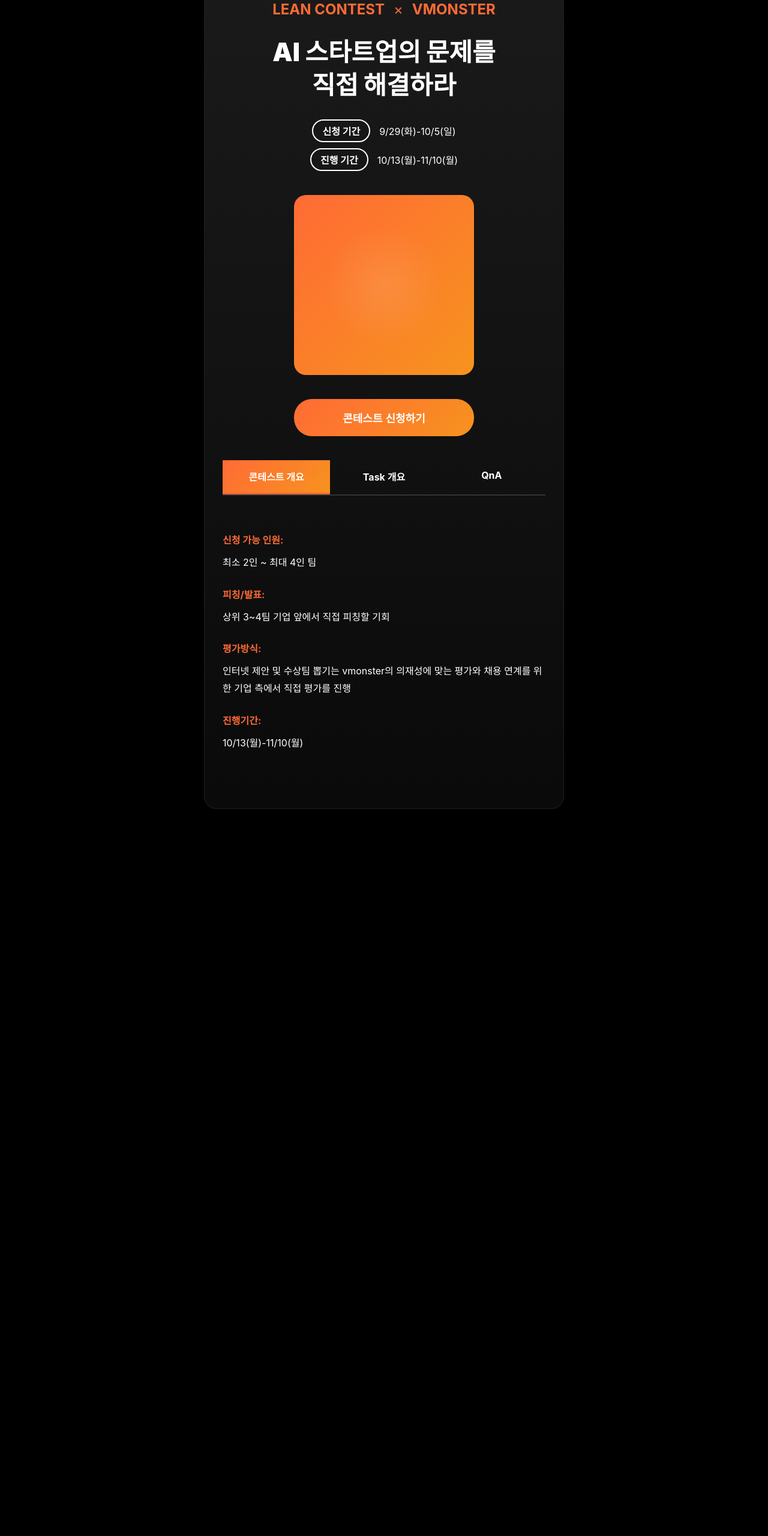
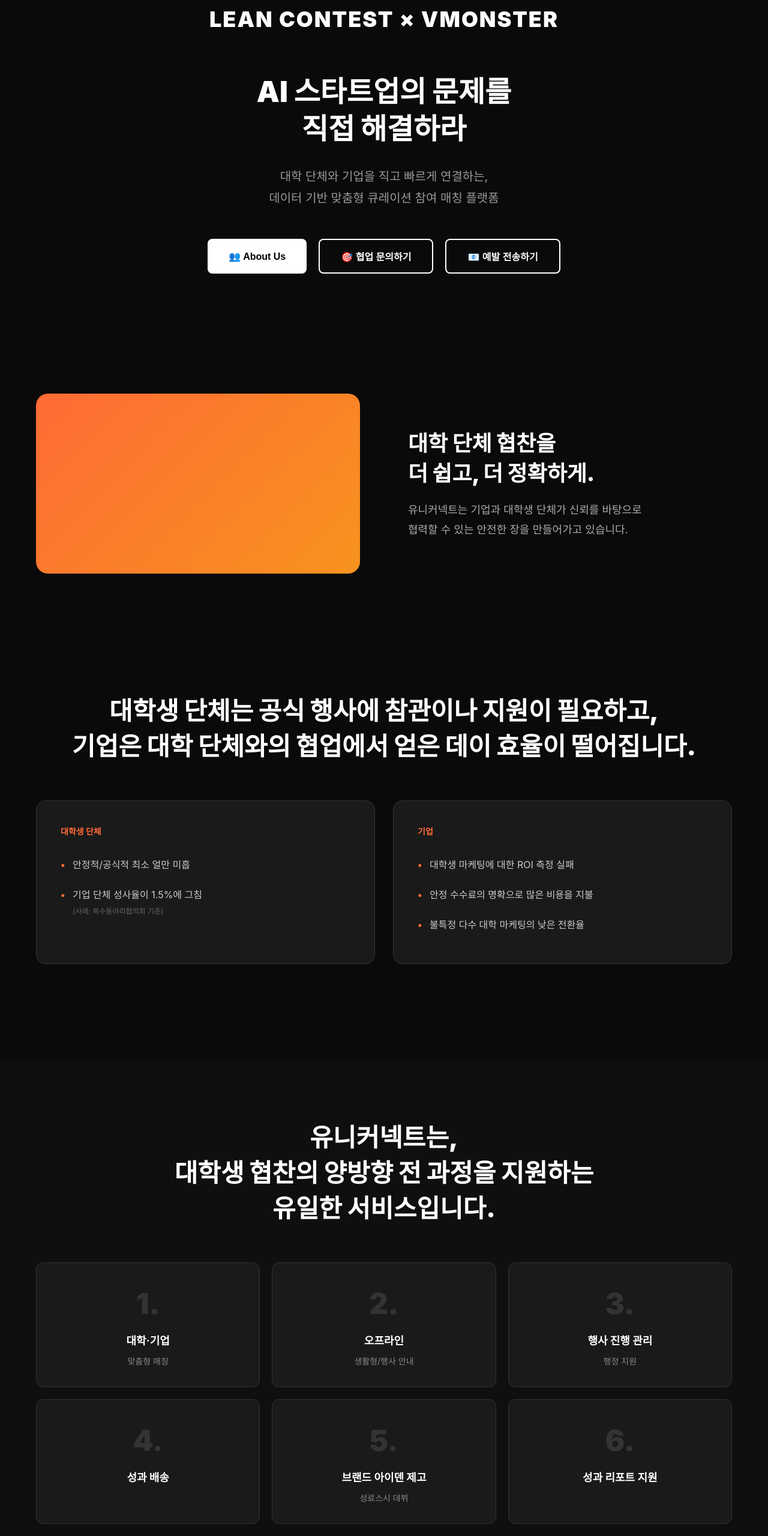
Before and after one commit to iamsage9346/NextHire, a plain HTML site: page index.html in a window 1280 px wide. Shown: the part 80-2640 px from the top of the page at 60% size. Before the commit the page ends 1468 px from the top, so only its background shows below. Drawn offline with Linux system fonts and the light colour scheme.

Commit message:
third commit

```diff
--- a/index.html
+++ b/index.html
@@ -12,315 +12,536 @@
         }
 
         body {
-            background-color: #000;
+            background-color: #0a0a0a;
             color: #fff;
             font-family: -apple-system, BlinkMacSystemFont, 'Segoe UI', 'Malgun Gothic', sans-serif;
+            line-height: 1.6;
+        }
+
+        .top-line {
+            height: 4px;
+            background: linear-gradient(90deg, #0066ff 0%, #ff6b35 100%);
         }
 
         .container {
-            max-width: 1400px;
+            max-width: 1200px;
             margin: 0 auto;
-            padding: 40px 20px;
+            padding: 0 20px;
         }
 
-        .card {
-            background: linear-gradient(180deg, #1a1a1a 0%, #0a0a0a 100%);
-            border-radius: 20px;
-            padding: 40px 30px;
-            border: 1px solid #222;
-            max-width: 600px;
-            margin: 0 auto;
+        /* Hero Section */
+        .hero {
+            padding: 80px 20px 100px;
+            text-align: center;
         }
 
-        .header {
-            text-align: center;
-            margin-bottom: 40px;
+        .logo {
+            font-size: 36px;
+            font-weight: 900;
+            margin-bottom: 60px;
+            letter-spacing: 2px;
         }
 
-        .brand {
-            display: flex;
-            align-items: center;
-            justify-content: center;
-            gap: 15px;
-            margin-bottom: 30px;
-        }
-
-        .brand-text {
-            font-size: 24px;
-            font-weight: bold;
-            color: #ff6b35;
-            text-transform: uppercase;
-        }
-
-        .brand-separator {
-            color: #ff6b35;
-            font-size: 24px;
-        }
-
-        .main-title {
-            font-size: 42px;
+        .hero-title {
+            font-size: 48px;
             font-weight: 900;
             line-height: 1.3;
             margin-bottom: 30px;
         }
 
-        .period-info {
+        .hero-subtitle {
+            font-size: 20px;
+            color: #999;
+            margin-bottom: 50px;
+            line-height: 1.8;
+        }
+
+        .hero-buttons {
             display: flex;
-            flex-direction: column;
-            gap: 10px;
+            gap: 20px;
+            justify-content: center;
+            flex-wrap: wrap;
+        }
+
+        .btn {
+            padding: 15px 35px;
+            border-radius: 8px;
+            font-size: 16px;
+            font-weight: bold;
+            cursor: pointer;
+            transition: all 0.3s;
+            text-decoration: none;
+            display: inline-flex;
+            align-items: center;
+            gap: 8px;
+        }
+
+        .btn-primary {
+            background: #fff;
+            color: #000;
+            border: none;
+        }
+
+        .btn-primary:hover {
+            background: #f0f0f0;
+            transform: translateY(-2px);
+        }
+
+        .btn-secondary {
+            background: transparent;
+            color: #fff;
+            border: 2px solid #fff;
+        }
+
+        .btn-secondary:hover {
+            background: rgba(255, 255, 255, 0.1);
+        }
+
+        /* Feature Section */
+        .feature-section {
+            padding: 100px 20px;
+            display: flex;
+            align-items: center;
+            gap: 80px;
+            max-width: 1200px;
+            margin: 0 auto;
+        }
+
+        .feature-section:nth-child(even) {
+            flex-direction: row-reverse;
+        }
+
+        .feature-image {
+            flex: 1;
+            min-width: 300px;
+        }
+
+        .feature-image img {
+            width: 100%;
+            border-radius: 20px;
+        }
+
+        .feature-content {
+            flex: 1;
+        }
+
+        .feature-title {
+            font-size: 36px;
+            font-weight: 900;
+            line-height: 1.4;
+            margin-bottom: 20px;
+        }
+
+        .feature-description {
+            font-size: 18px;
+            color: #aaa;
+            line-height: 1.8;
+        }
+
+        /* Info Cards */
+        .info-cards {
+            padding: 100px 20px;
+            max-width: 1200px;
+            margin: 0 auto;
+        }
+
+        .section-title {
+            font-size: 42px;
+            font-weight: 900;
+            text-align: center;
+            margin-bottom: 60px;
+            line-height: 1.4;
+        }
+
+        .cards-grid {
+            display: grid;
+            grid-template-columns: repeat(2, 1fr);
+            gap: 30px;
+            margin-bottom: 60px;
+        }
+
+        .info-card {
+            background: #1a1a1a;
+            border: 1px solid #333;
+            border-radius: 16px;
+            padding: 40px;
+        }
+
+        .card-label {
+            font-size: 14px;
+            color: #ff6b35;
+            font-weight: bold;
+            margin-bottom: 20px;
+            text-transform: uppercase;
+        }
+
+        .card-items {
+            list-style: none;
+        }
+
+        .card-items li {
+            padding: 12px 0;
+            padding-left: 20px;
+            position: relative;
+            color: #ccc;
+        }
+
+        .card-items li:before {
+            content: "•";
+            position: absolute;
+            left: 0;
+            color: #ff6b35;
+            font-weight: bold;
+        }
+
+        /* Service Steps */
+        .service-steps {
+            padding: 100px 20px;
+            background: #0f0f0f;
+        }
+
+        .steps-grid {
+            display: grid;
+            grid-template-columns: repeat(3, 1fr);
+            gap: 20px;
+            max-width: 1200px;
+            margin: 0 auto;
+        }
+
+        .step-card {
+            background: #1a1a1a;
+            border: 1px solid #333;
+            border-radius: 12px;
+            padding: 30px;
+            text-align: center;
+        }
+
+        .step-number {
+            font-size: 48px;
+            font-weight: 900;
+            color: #333;
+            margin-bottom: 10px;
+        }
+
+        .step-title {
+            font-size: 18px;
+            font-weight: bold;
+            margin-bottom: 8px;
+        }
+
+        .step-subtitle {
+            font-size: 14px;
+            color: #888;
+        }
+
+        /* Partners */
+        .partners {
+            padding: 100px 20px;
+            text-align: center;
+        }
+
+        .partners-title {
+            font-size: 32px;
+            font-weight: 900;
+            margin-bottom: 30px;
+            line-height: 1.5;
+        }
+
+        .partners-subtitle {
+            color: #888;
             margin-bottom: 40px;
         }
 
-        .period-row {
+        .partner-logos {
+            display: grid;
+            grid-template-columns: repeat(4, 1fr);
+            gap: 40px;
+            max-width: 800px;
+            margin: 0 auto;
+        }
+
+        .partner-logo {
+            width: 120px;
+            height: 120px;
+            background: #1a1a1a;
+            border: 2px solid #333;
+            border-radius: 50%;
             display: flex;
             align-items: center;
             justify-content: center;
-            gap: 15px;
-            font-size: 16px;
+            margin: 0 auto;
         }
 
-        .period-label {
-            border: 2px solid #fff;
-            border-radius: 20px;
-            padding: 5px 15px;
+        /* Timeline */
+        .timeline {
+            padding: 100px 20px;
+            background: #0f0f0f;
+        }
+
+        .timeline-items {
+            max-width: 800px;
+            margin: 60px auto 0;
+        }
+
+        .timeline-item {
+            display: flex;
+            gap: 20px;
+            margin-bottom: 30px;
+            align-items: flex-start;
+        }
+
+        .timeline-icon {
+            width: 40px;
+            height: 40px;
+            background: #ff6b35;
+            border-radius: 50%;
+            flex-shrink: 0;
+            display: flex;
+            align-items: center;
+            justify-content: center;
             font-weight: bold;
         }
 
-        .hero-image {
-            width: 100%;
-            max-width: 300px;
-            height: 300px;
-            margin: 0 auto 40px;
-            background: linear-gradient(135deg, #ff6b35 0%, #f7931e 100%);
-            border-radius: 20px;
-            display: flex;
-            align-items: center;
-            justify-content: center;
-            position: relative;
-            overflow: hidden;
+        .timeline-content {
+            flex: 1;
         }
 
-        .hero-image::before {
-            content: '';
-            position: absolute;
-            width: 200px;
-            height: 200px;
-            background: radial-gradient(circle, rgba(255,255,255,0.1) 0%, transparent 70%);
-            border-radius: 50%;
-        }
-
-        .cta-button {
-            background: linear-gradient(135deg, #ff6b35 0%, #f7931e 100%);
-            color: #fff;
-            border: none;
-            border-radius: 30px;
-            padding: 18px 40px;
-            font-size: 18px;
-            font-weight: bold;
-            cursor: pointer;
-            width: 100%;
-            max-width: 300px;
-            margin: 0 auto;
-            display: block;
-            transition: transform 0.2s, box-shadow 0.2s;
-        }
-
-        .cta-button:hover {
-            transform: translateY(-2px);
-            box-shadow: 0 10px 30px rgba(255, 107, 53, 0.4);
-        }
-
-        .tabs {
-            display: flex;
-            border-bottom: 2px solid #333;
-            margin: 40px 0 30px;
-        }
-
-        .tab {
-            flex: 1;
-            padding: 15px;
-            text-align: center;
-            font-weight: bold;
-            font-size: 16px;
-            cursor: pointer;
-            transition: all 0.3s;
-            border-bottom: 3px solid transparent;
-        }
-
-        .tab.active {
-            background: linear-gradient(135deg, #ff6b35 0%, #f7931e 100%);
-            border-bottom-color: #ff6b35;
-        }
-
-        .content-section {
-            padding: 30px 0;
-            display: none;
-        }
-
-        .content-section.active {
-            display: block;
-        }
-
-        .info-item {
-            margin-bottom: 25px;
+        .timeline-text {
+            color: #ccc;
             line-height: 1.8;
         }
 
-        .info-label {
-            font-weight: bold;
-            color: #ff6b35;
-            margin-bottom: 8px;
+        /* CTA Section */
+        .cta-section {
+            padding: 100px 20px;
+            text-align: center;
         }
 
-        .qna-section {
-            padding: 20px;
+        .cta-title {
+            font-size: 36px;
+            font-weight: 900;
+            margin-bottom: 40px;
+            line-height: 1.5;
         }
 
-        .qna-item {
-            margin-bottom: 15px;
+        /* Responsive */
+        @media (max-width: 968px) {
+            .feature-section {
+                flex-direction: column !important;
+                gap: 40px;
             }
 
-        .question {
-            font-weight: bold;
-            margin-bottom: 5px;
+            .cards-grid {
+                grid-template-columns: 1fr;
             }
 
-        .answer {
-            color: #ccc;
-            line-height: 1.6;
+            .steps-grid {
+                grid-template-columns: 1fr;
             }
 
-        @media (max-width: 1024px) {
-            .desktop-grid {
-                grid-template-columns: 1fr;
-            }
+            .partner-logos {
+                grid-template-columns: repeat(2, 1fr);
             }
 
-        @media (max-width: 768px) {
-            .main-title {
-                font-size: 32px;
+            .hero-title {
+                font-size: 36px;
             }
 
-            .brand-text {
-                font-size: 18px;
-            }
-
-            .tabs {
-                flex-direction: column;
-            }
-
-            .tab {
-                border-bottom: 1px solid #333;
+            .section-title {
+                font-size: 32px;
             }
         }
     </style>
 </head>
 <body>
+    <div class="top-line"></div>
+
+    <!-- Hero Section -->
+    <section class="hero">
         <div class="container">
-        <div class="card">
-            <div class="header">
-                <div class="brand">
-                    <span class="brand-text">Lean Contest</span>
-                    <span class="brand-separator">×</span>
-                    <span class="brand-text">Vmonster</span>
+            <div class="logo">LEAN CONTEST × VMONSTER</div>
+            <h1 class="hero-title">
+                AI 스타트업의 문제를<br>
+                직접 해결하라
+            </h1>
+            <p class="hero-subtitle">
+                대학 단체와 기업을 직고 빠르게 연결하는,<br>
+                데이터 기반 맞춤형 큐레이션 참여 매칭 플랫폼
+            </p>
+            <div class="hero-buttons">
+                <button class="btn btn-primary">👥 About Us</button>
+                <button class="btn btn-secondary">🎯 협업 문의하기</button>
+                <button class="btn btn-secondary">📧 예발 전송하기</button>
             </div>
-                <h1 class="main-title">AI 스타트업의 문제를<br>직접 해결하라</h1>
-                <div class="period-info">
-                    <div class="period-row">
-                        <span class="period-label">신청 기간</span>
-                        <span>9/29(화)-10/5(일)</span>
         </div>
-                    <div class="period-row">
-                        <span class="period-label">진행 기간</span>
-                        <span>10/13(월)-11/10(월)</span>
+    </section>
+
+    <!-- Feature Section 1 -->
+    <section class="feature-section">
+        <div class="feature-image">
+            <div style="width: 100%; height: 300px; background: linear-gradient(135deg, #ff6b35 0%, #f7931e 100%); border-radius: 20px;"></div>
+        </div>
+        <div class="feature-content">
+            <h2 class="feature-title">
+                대학 단체 협찬을<br>
+                더 쉽고, 더 정확하게.
+            </h2>
+            <p class="feature-description">
+                유니커넥트는 기업과 대학생 단체가 신뢰를 바탕으로<br>
+                협력할 수 있는 안전한 장을 만들어가고 있습니다.
+            </p>
+        </div>
+    </section>
+
+    <!-- Info Cards -->
+    <section class="info-cards">
+        <h2 class="section-title">
+            대학생 단체는 공식 행사에 참관이나 지원이 필요하고,<br>
+            기업은 대학 단체와의 협업에서 얻은 데이 효율이 떨어집니다.
+        </h2>
+        <div class="cards-grid">
+            <div class="info-card">
+                <div class="card-label">대학생 단체</div>
+                <ul class="card-items">
+                    <li>안정적/공식적 최소 얼만 미흡</li>
+                    <li>기업 단체 성사율이 1.5%에 그침<br><span style="font-size: 12px; color: #666;">(사례: 복수동아리협의회 기준)</span></li>
+                </ul>
+            </div>
+            <div class="info-card">
+                <div class="card-label">기업</div>
+                <ul class="card-items">
+                    <li>대학생 마케팅에 대한 ROI 측정 실패</li>
+                    <li>안정 수수료의 명확으로 많은 비용을 지불</li>
+                    <li>불특정 다수 대학 마케팅의 낮은 전환율</li>
+                </ul>
+            </div>
+        </div>
+    </section>
+
+    <!-- Service Steps -->
+    <section class="service-steps">
+        <div class="container">
+            <h2 class="section-title">
+                유니커넥트는,<br>
+                대학생 협찬의 양방향 전 과정을 지원하는<br>
+                유일한 서비스입니다.
+            </h2>
+            <div class="steps-grid">
+                <div class="step-card">
+                    <div class="step-number">1.</div>
+                    <div class="step-title">대학·기업</div>
+                    <div class="step-subtitle">맞춤형 매칭</div>
+                </div>
+                <div class="step-card">
+                    <div class="step-number">2.</div>
+                    <div class="step-title">오프라인</div>
+                    <div class="step-subtitle">생활형/행사 안내</div>
+                </div>
+                <div class="step-card">
+                    <div class="step-number">3.</div>
+                    <div class="step-title">행사 진행 관리</div>
+                    <div class="step-subtitle">행정 지원</div>
+                </div>
+                <div class="step-card">
+                    <div class="step-number">4.</div>
+                    <div class="step-title">성과 배송</div>
+                    <div class="step-subtitle"></div>
+                </div>
+                <div class="step-card">
+                    <div class="step-number">5.</div>
+                    <div class="step-title">브랜드 아이덴 제고</div>
+                    <div class="step-subtitle">성료스시 데뷔</div>
+                </div>
+                <div class="step-card">
+                    <div class="step-number">6.</div>
+                    <div class="step-title">성과 리포트 지원</div>
+                    <div class="step-subtitle"></div>
                 </div>
             </div>
         </div>
-            <div class="hero-image"></div>
-            <button class="cta-button">콘테스트 신청하기</button>
+    </section>
 
-            <div class="tabs">
-                <div class="tab active" data-tab="overview">콘테스트 개요</div>
-                <div class="tab" data-tab="task">Task 개요</div>
-                <div class="tab" data-tab="qna">QnA</div>
+    <!-- Partners -->
+    <section class="partners">
+        <div class="container">
+            <div class="partners-title">
+                2025년 상반기,<br>
+                신촌권 대학의 기업고자 간식 사업과<br>
+                F&B 기업 협찬 연결을 진행했습니다.
             </div>
+            <div class="partners-subtitle">
+                📅 2025.06 기업과 간식 생활을 현대의 경력
+            </div>
+            <div class="partner-logos">
+                <div class="partner-logo">🎓</div>
+                <div class="partner-logo">🎓</div>
+                <div class="partner-logo">🎓</div>
+                <div class="partner-logo">🎓</div>
+            </div>
+            <p style="margin-top: 40px; color: #888;">
+                2025년 6월,<br>
+                신촌권 4개 대학교 18개 학생회, 3개의 간수 협업<br>
+                기업과 간식 생활을 현대의곤 진행하여<br>
+                기업과 학생 단체를 연결하였습니다.
+            </p>
+        </div>
+    </section>
 
-            <!-- 콘테스트 개요 -->
-            <div class="content-section active" id="overview">
-                <div class="info-item">
-                    <div class="info-label">신청 가능 인원:</div>
-                    <div>최소 2인 ~ 최대 4인 팀</div>
-                </div>
-                <div class="info-item">
-                    <div class="info-label">피칭/발표:</div>
-                    <div>상위 3~4팀 기업 앞에서 직접 피칭할 기회</div>
-                </div>
-                <div class="info-item">
-                    <div class="info-label">평가방식:</div>
-                    <div>인터넷 제안 및 수상팀 뽑기는 vmonster의 의재성에 맞는 평가와 채용 연계를 위한 기업 측에서 직접 평가를 진행</div>
-                </div>
-                <div class="info-item">
-                    <div class="info-label">진행기간:</div>
-                    <div>10/13(월)-11/10(월)</div>
+    <!-- Timeline -->
+    <section class="timeline">
+        <div class="container">
+            <h2 class="section-title">
+                2025년 하반기<br>
+                다양한 대학생 단체와 기업을 연결해<br>
+                협찬 매칭을 진행하고 있습니다.
+            </h2>
+            <div class="timeline-items">
+                <div class="timeline-item">
+                    <div class="timeline-icon">📅</div>
+                    <div class="timeline-content">
+                        <div class="timeline-text">2025 하반기 기업 협업 프로스포 안내</div>
                     </div>
                 </div>
-
-            <!-- Task 개요 -->
-            <div class="content-section" id="task">
-                <div class="info-item">
-                    <div class="info-label">Task 내용:</div>
-                    <div>AI 스타트업의 실제 문제를 해결하는 프로젝트</div>
-                </div>
-                <div class="info-item">
-                    <div class="info-label">제출물:</div>
-                    <div>문제 해결 방안 및 프로토타입</div>
-                </div>
-                <div class="info-item">
-                    <div class="info-label">평가 기준:</div>
-                    <div>창의성, 실현 가능성, 기술력, 발표력</div>
-                </div>
-            </div>
-
-            <!-- QnA -->
-            <div class="content-section" id="qna">
-                <div class="qna-item">
-                    <div class="question">Q. 발표 예상 소요시간은 얼마나 되나요?</div>
-                    <div class="answer">A. 팀당 발표 20분 + 질의응답 5분, 총 약 2시간</div>
-                </div>
-                <div class="qna-item">
-                    <div class="question">Q. 개인도 참여 가능한가요?</div>
-                    <div class="answer">A. 최소 2인 이상의 팀으로만 참여 가능합니다.</div>
-                </div>
-                <div class="qna-item">
-                    <div class="question">Q. 참가비가 있나요?</div>
-                    <div class="answer">A. 참가비는 무료입니다.</div>
+                <div class="timeline-item">
+                    <div class="timeline-icon">📅</div>
+                    <div class="timeline-content">
+                        <div class="timeline-text">2025 하반기 대학생 단체 협업 프로스포 안내</div>
                     </div>
                 </div>
             </div>
+            <p style="text-align: center; color: #888; margin-top: 40px;">
+                다수 생활동을 남어<br>
+                저희 및 다양한 협업 방식으로 사업의 전략 호이며,<br>
+                앞으로 제휴 제품을 만들 것입니다.
+            </p>
         </div>
+    </section>
+
+    <!-- CTA -->
+    <section class="cta-section">
+        <div class="container">
+            <h2 class="cta-title">
+                유니커넥트와 함께하고 있는<br>
+                기업들입니다.
+            </h2>
+            <button class="btn btn-primary" style="font-size: 18px; padding: 18px 50px;">
+                콘테스트 신청하기
+            </button>
+        </div>
+    </section>
 
     <script>
-        // 탭 전환 기능
-        const tabs = document.querySelectorAll('.tab');
-        const contents = document.querySelectorAll('.content-section');
-
-        tabs.forEach(tab => {
-            tab.addEventListener('click', () => {
-                // 모든 탭과 컨텐츠에서 active 클래스 제거
-                tabs.forEach(t => t.classList.remove('active'));
-                contents.forEach(c => c.classList.remove('active'));
-
-                // 클릭한 탭과 해당 컨텐츠에 active 클래스 추가
-                tab.classList.add('active');
-                const targetId = tab.getAttribute('data-tab');
-                document.getElementById(targetId).classList.add('active');
+        // 버튼 클릭 이벤트
+        document.querySelectorAll('.btn-primary').forEach(btn => {
+            btn.addEventListener('click', () => {
+                alert('콘테스트 신청 페이지로 이동합니다!');
             });
         });
 
-        // CTA 버튼 클릭 이벤트
-        document.querySelector('.cta-button').addEventListener('click', () => {
-            alert('콘테스트 신청 페이지로 이동합니다!');
-            // 실제로는 window.location.href = '신청 URL'; 로 변경
+        document.querySelectorAll('.btn-secondary').forEach(btn => {
+            btn.addEventListener('click', () => {
+                alert('준비 중입니다!');
+            });
         });
     </script>
 </body>
```
Also changed, not shown: 1 other file. Lines whose indentation alone changed are shown as unchanged.
